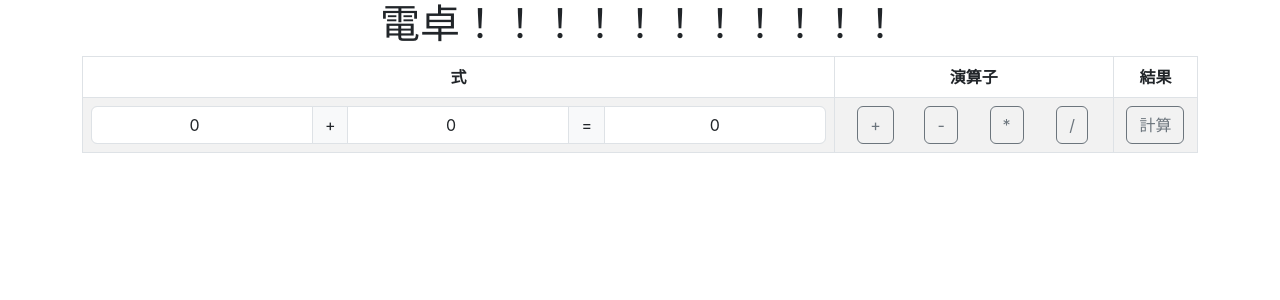
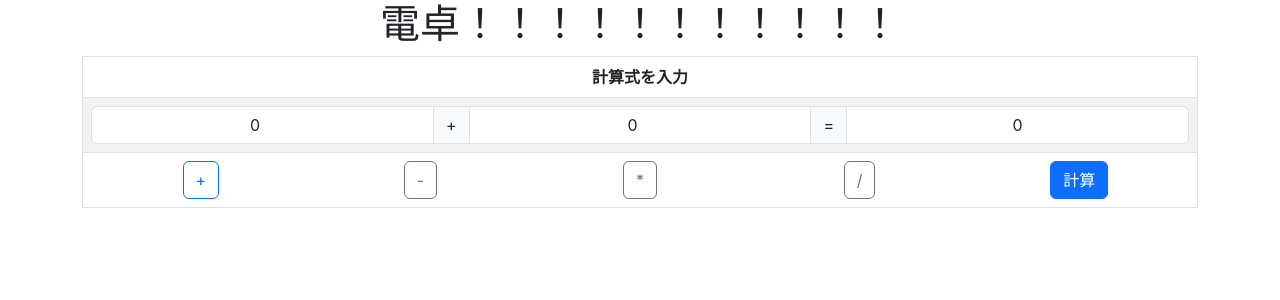
Before and after one commit to kamesan1577/oneday-calculater, a React (Create React App) app in the folder frontend/app/: page / in a window 1280 px wide. Shown: the top 300 px of the page. Built offline with nearby package versions, Linux system fonts and the light colour scheme.

Commit message:
みためのちょうせい

```diff
--- a/frontend/app/src/components/Form.js
+++ b/frontend/app/src/components/Form.js
@@ -32,13 +32,11 @@ function Form() {
     }
 
     return (
-        <Container>
+        <Container class="align-items-center d-flex">
             <Table hover striped bordered>
                 <thead>
                     <tr>
-                        <th>式</th>
-                        <th>演算子</th>
-                        <th>結果</th>
+                        <th>計算式を入力</th>
                     </tr>
                 </thead>
                 <tbody>
@@ -52,28 +50,31 @@ function Form() {
                                 <span class="form-control">{value}</span>
                             </InputGroup>
                         </td>
+                    </tr>
+                    <tr>
                         <td>
                             <Container>
-                                <Row xs="4">
+                                <Row xs="5">
                                     <Col>
-                                        <Button variant="outline-secondary" onClick={() => setOpe("+")}>+</Button>
+                                        <Button variant={operand != "+" ? "outline-secondary" : "outline-primary"} onClick={() => setOpe("+")}>+</Button>
                                     </Col>
                                     <Col>
-                                        <Button variant="outline-secondary" onClick={() => setOpe("-")}>-</Button>
+                                        <Button variant={operand != "-" ? "outline-secondary" : "outline-primary"} disabled={operand != "-" ? false : true} onClick={() => setOpe("-")}>-</Button>
                                     </Col>
                                     <Col>
-                                        <Button variant="outline-secondary" onClick={() => setOpe("*")}>*</Button>
+                                        <Button variant={operand != "*" ? "outline-secondary" : "outline-primary"} disabled={operand != "*" ? false : true} onClick={() => setOpe("*")}>*</Button>
                                     </Col>
                                     <Col>
-                                        <Button variant="outline-secondary" onClick={() => setOpe("/")}>/</Button>
+                                        <Button variant={operand != "/" ? "outline-secondary" : "outline-primary"} disabled={operand != "/" ? false : true} onClick={() => setOpe("/")}>/</Button>
+                                    </Col>
+                                    <Col>
+                                        <Button variant="primary" num1={lhs} num2={rhs} ope={operand} onClick={Culc}>計算</Button>
                                     </Col>
                                 </Row>
                             </Container>
                         </td>
-                        <td>
-                            <Button variant="outline-secondary" num1={lhs} num2={rhs} ope={operand} onClick={Culc}>計算</Button>
-                        </td>
                     </tr>
+
                 </tbody>
             </Table >
         </Container >
```
